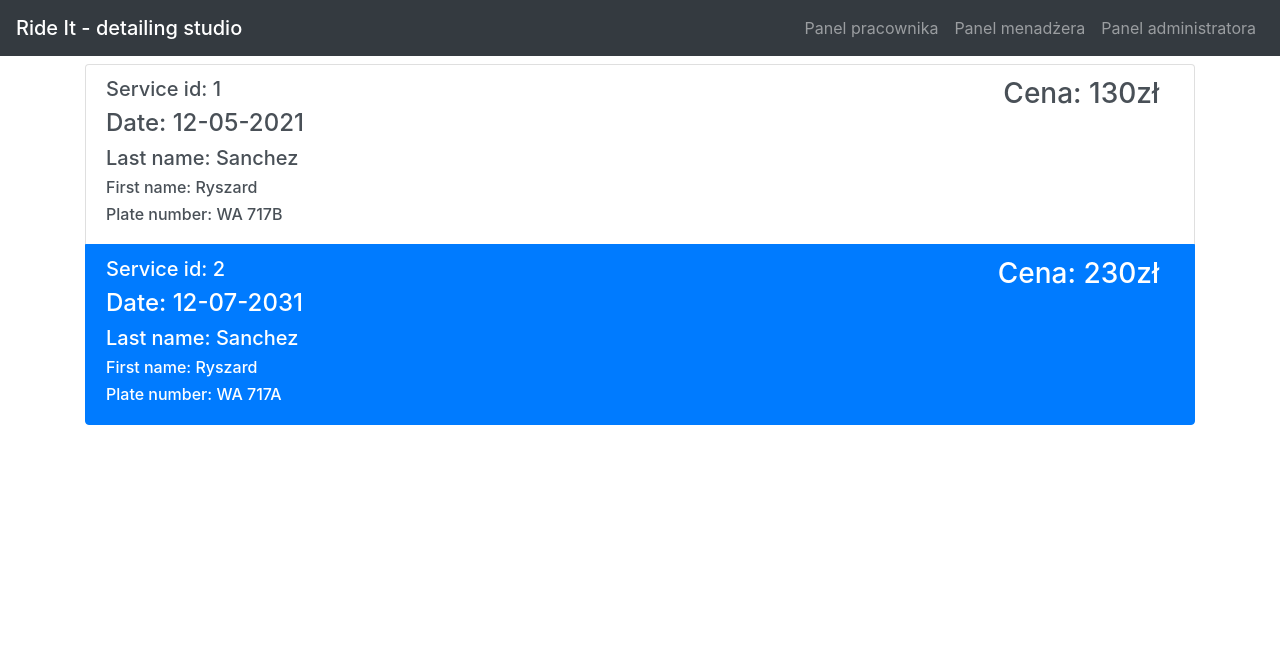
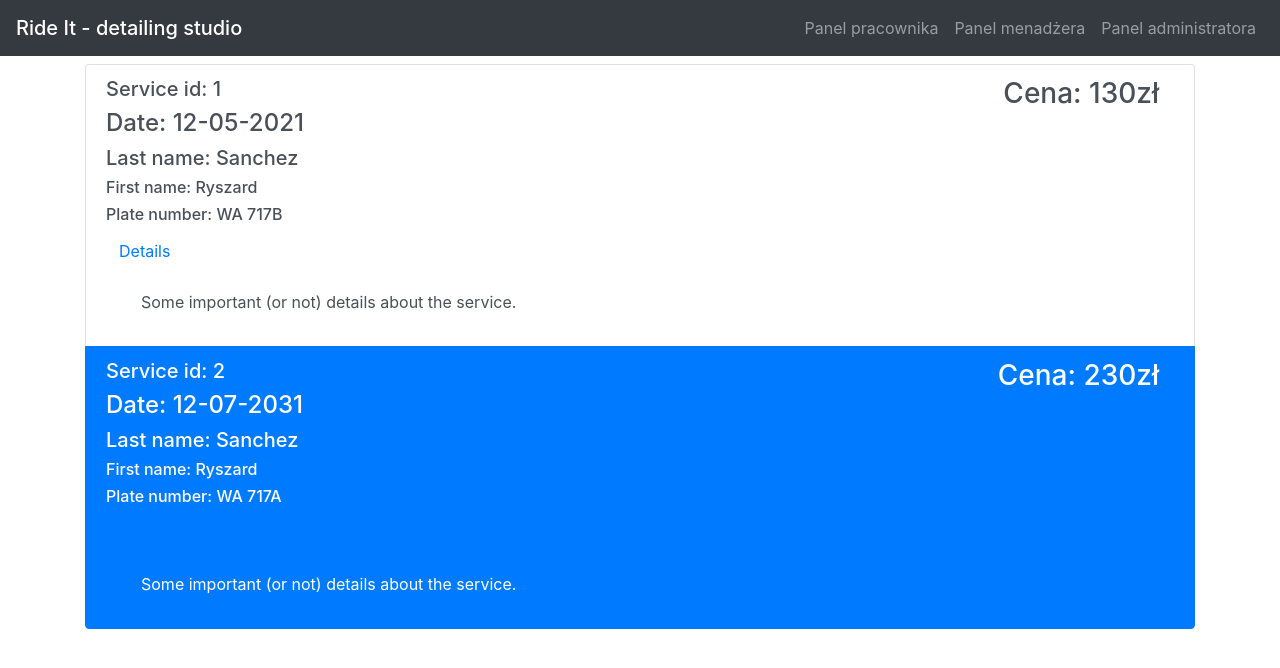
Before and after one commit to sitmar99/2021_BD2_S14_SITARZ, a React (Create React App) app in the folder src/frontend/: page / in a window 1280 px wide. Shown: the top 668 px of the page. Built offline with nearby package versions, Linux system fonts and the light colour scheme.

Commit message:
collapsable details

```diff
--- a/src/frontend/src/components/RegistryList.js
+++ b/src/frontend/src/components/RegistryList.js
@@ -21,7 +21,7 @@ class EmploeeList extends React.Component {
         var tab = []
         for (const service of this.state.services) {
             tab.push(
-                <a id="lista" href="#" class={"list-group-item list-group-item-action " + this.checkComplete(service.completed)} aria-current="true">
+                <a id={"accordion" + service.id} href="#" class={"list-group-item list-group-item-action " + this.checkComplete(service.completed)} aria-current="true">
                     <div class="d-flex w-100 justify-content-between">
                         <div class="col-9">
                             <div class="row">
@@ -39,12 +39,23 @@ class EmploeeList extends React.Component {
                             <div class="row">
                                 <h6>Plate number: {service.plate_number}</h6>
                             </div>
+                            <div class="row">
+                                <button class="btn btn-link btn-block text-left" type="button" data-toggle="collapse" data-target="#collapseOne" aria-expanded="true" aria-controls="collapseOne">
+                                    Details
+                                </button>
+                            </div>
+
+                            <div id="collapseOne" class="rowcollapse show" aria-labelledby="headingOne" data-parent={"#accordion" + service.id}>
+                            <div class="card-body">
+                                Some important (or not) details about the service.
+                            </div>
+                            </div>
+
                         </div>
-                        <div className="row-3">
-                            <div className="col">
-                                <h3>Cena: {service.price}zł</h3>
-                            </div>
+                        <div className="col-3 text-right">
+                            <h3>Cena: {service.price}zł</h3>
                         </div>
+
                     </div>
                 </a>
             )
@@ -56,7 +67,7 @@ class EmploeeList extends React.Component {
         return (
             <div id="registryList">
             <div class="row-12 mt-2 justify-content-center">
-                <div class="list-group">
+                <div class="list-group accordion">
                     {this.generate()}
                 </div>
             </div>
```
